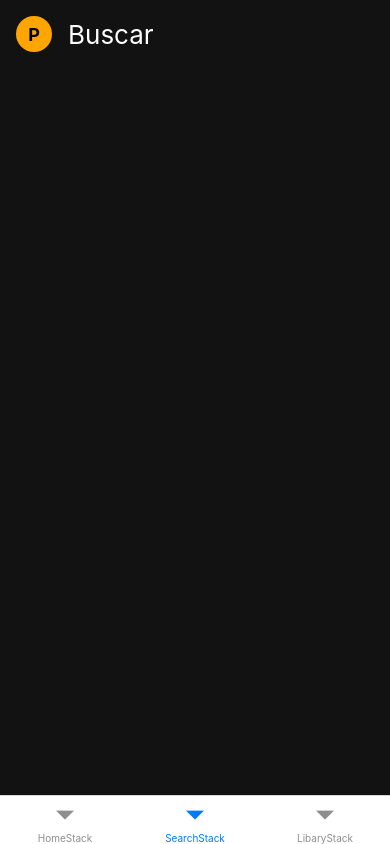
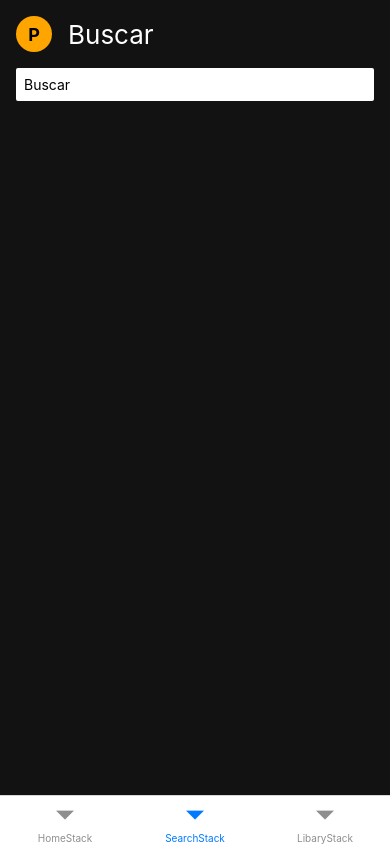
Before and after one commit to pedrokpdo/replica-spotify, a React Native app: screen /SearchStack in a window 390 px wide. Built offline with nearby package versions, Linux system fonts and the light colour scheme.

Commit message:
Input component

```diff
--- /dev/null
+++ b/src/components/InputComponent/index.tsx
@@ -0,0 +1,9 @@
+import React from "react";
+import { TextInput, View } from "react-native";
+import { Title } from "../funcionais/TitleComponent";
+
+export const InputComponent = () => {
+    return (
+        <TextInput style={{ backgroundColor: 'white', padding: 8, borderRadius: 2 }} placeholder='Buscar'/>
+    )
+}
--- a/src/screens/SearchScreen/index.tsx
+++ b/src/screens/SearchScreen/index.tsx
@@ -1,6 +1,7 @@
 import React from "react";
 import { ContainerComponent } from "../../components/funcionais/ContainerComponent";
 import { Space } from "../../components/funcionais/SpaceComponent";
+import { InputComponent } from "../../components/InputComponent";
 import { MainHeader } from "../../components/MainHeader";
 
 export const SearchScreen = () => {
@@ -9,7 +10,9 @@ export const SearchScreen = () => {
             <Space top={2}>
                 <MainHeader />
             </Space>
-
+            <Space top={2}>
+                <InputComponent />
+            </Space>
         </ContainerComponent>
     )
 }
```
